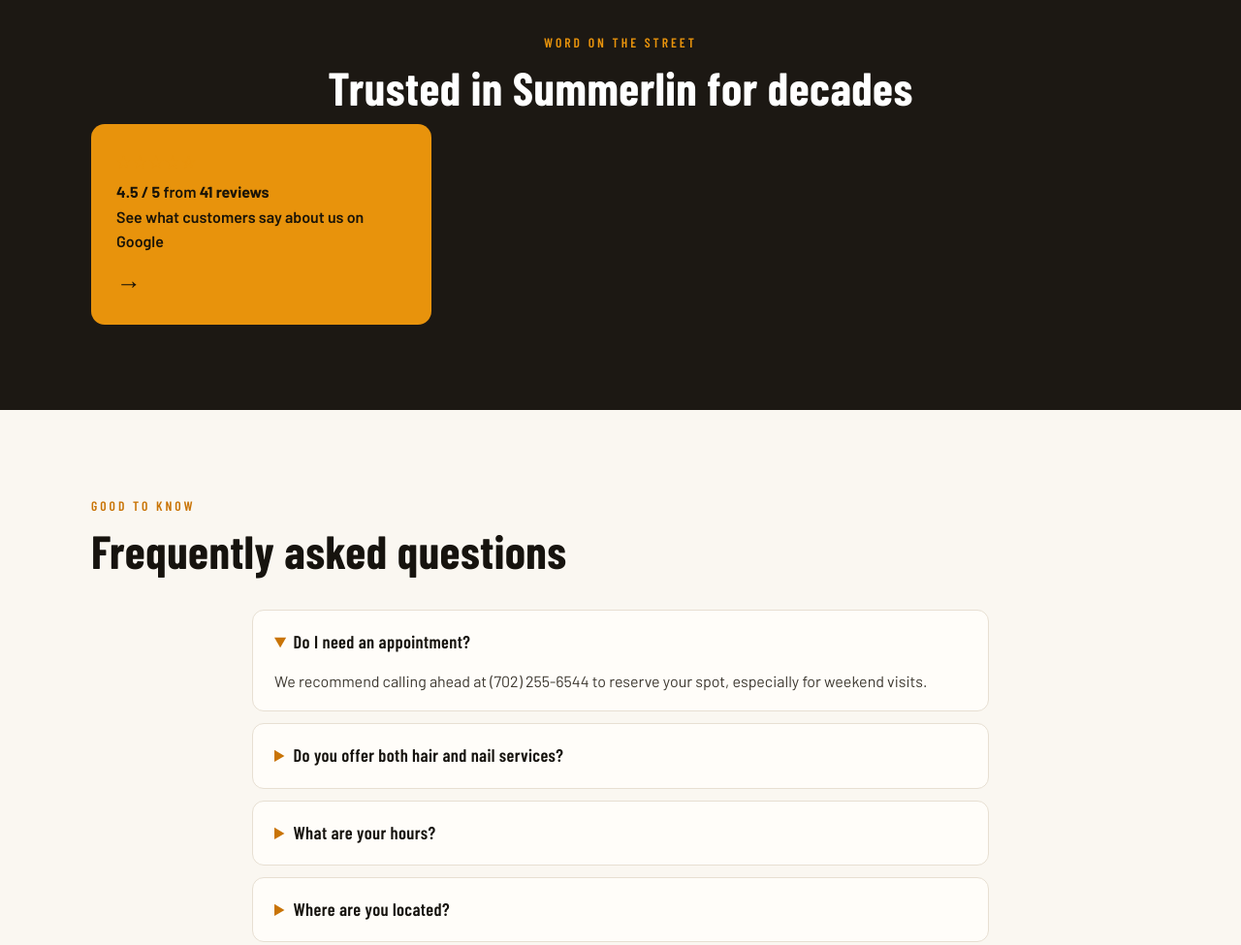
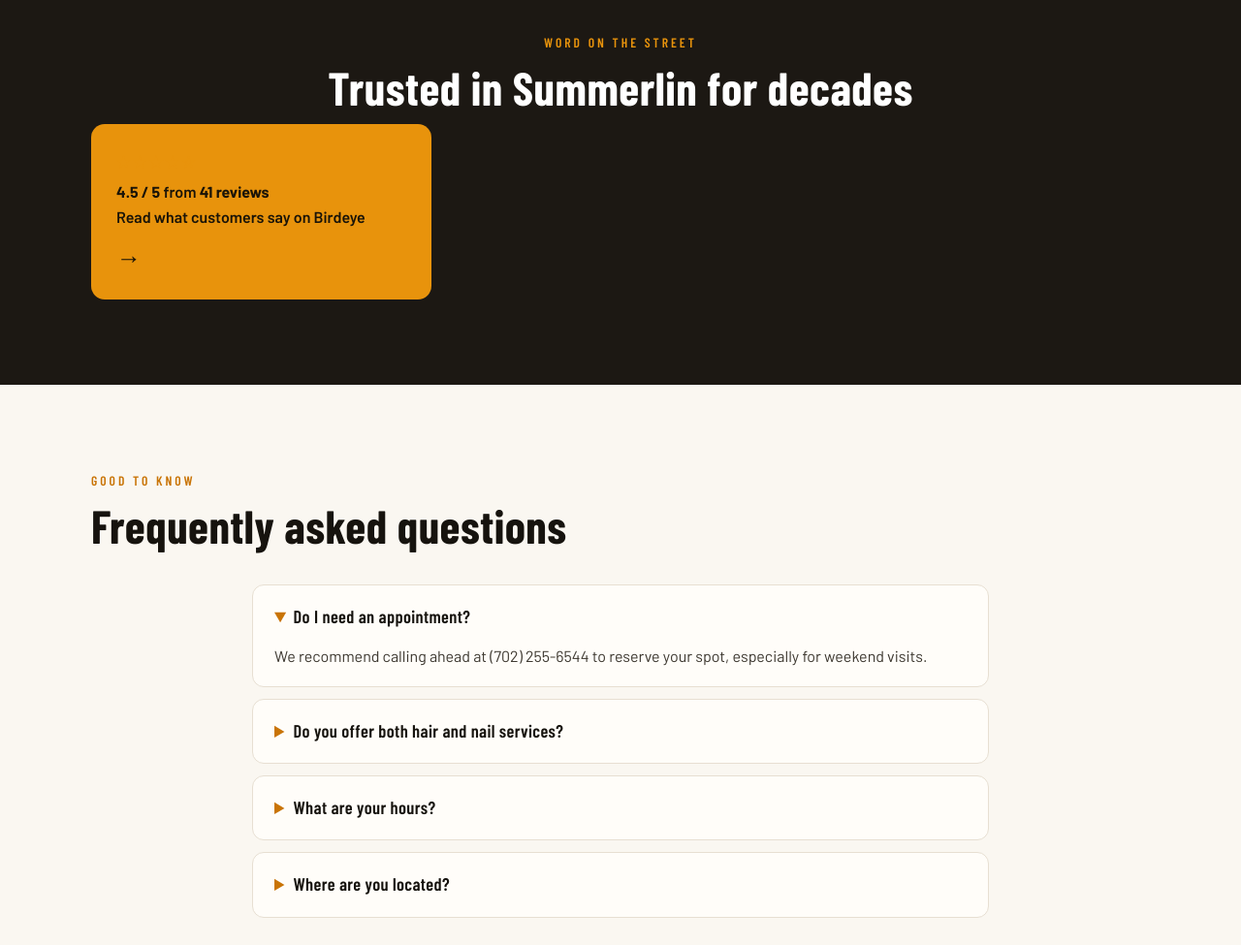
Before and after one commit to brandonlacoste9-tech/spirals-hair-nail-demo, a plain HTML site: page index.html in a window 1280 px wide. Shown: the part 3180-4155 px from the top of the page at 97% size. Drawn offline with nearby package versions, Linux system fonts and the light colour scheme.

Commit message:
Update index.html

```diff
--- a/index.html
+++ b/index.html
@@ -158,9 +158,9 @@
     <p class="kicker kicker-light">Word on the street</p>
     <h2>Trusted in Summerlin for decades</h2>
     <div class="review-cards">
-      <a class="review-cta-card" href="https://www.google.com/maps/search/Spirals+Hair+and+Nail+Studio+Las+Vegas" target="_blank" rel="noopener">
+      <a class="review-cta-card" href="https://reviews.birdeye.com/spirals-hair-and-nail-studio-170244325316610" target="_blank" rel="noopener">
         <span class="stars">★★★★☆</span>
-        <span><strong>4.5 / 5</strong> from <strong>41 reviews</strong><br>See what customers say about us on Google</span>
+        <span><strong>4.5 / 5</strong> from <strong>41 reviews</strong><br>Read what customers say on Birdeye</span>
         <span class="review-cta-arrow">→</span>
       </a>
     </div>
```
